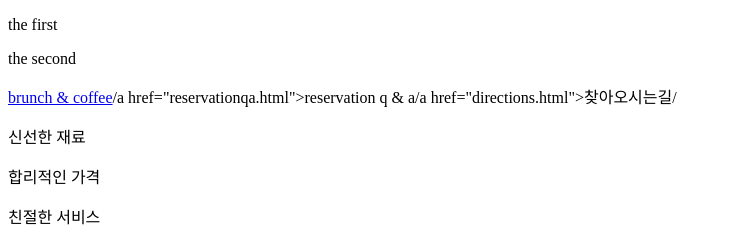
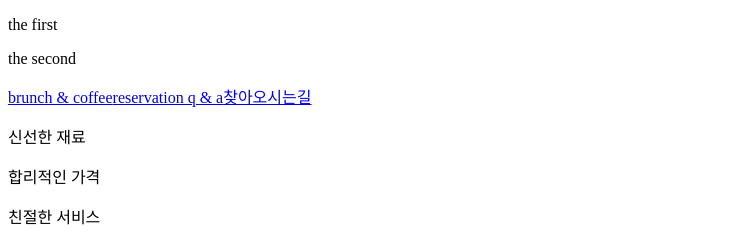
Before and after one commit to ykksam30/.github.io, a website: page index.html in a window 1280 px wide. Shown: the top 241 px of the page, without its empty margins (0-732 px from the left). Drawn offline with Linux system fonts and the light colour scheme.

Commit message:
Add files via upload

```diff
--- a/index.html
+++ b/index.html
@@ -13,7 +13,7 @@
 </div>
 
 <div 두번째 영역>
-<a href="menu.html">brunch & coffee</a>/a href="reservationqa.html">reservation q & a</a>/a href="directions.html">찾아오시는길</a>/
+<a href="menu.html">brunch & coffee</a><a href="reservationqa.html">reservation q & a</a><a href="directions.html">찾아오시는길</a>
 </div>
 
 <div 세번째 영역>
```
